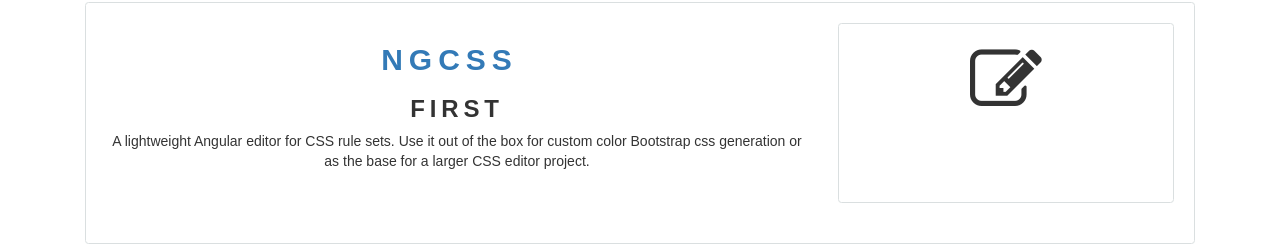
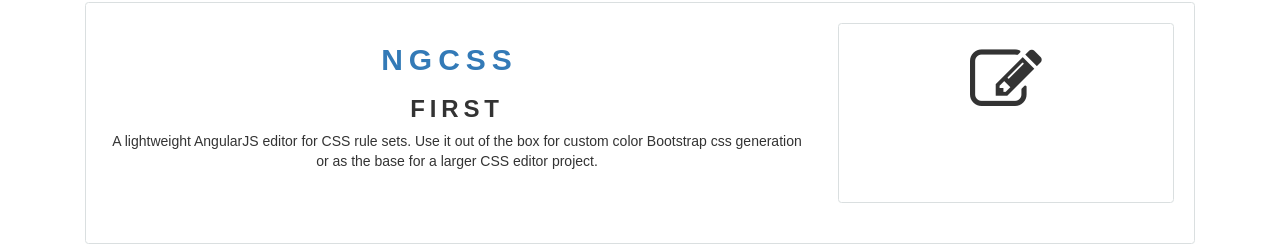
Before and after one commit to ionlyseespots/ionlyseespots.github.io, a plain HTML site: page index.html in a window 1280 px wide. Shown: the part 392-638 px from the top of the page. Drawn offline with nearby package versions, Linux system fonts and the light colour scheme; a web font is replaced by a local one.

Commit message:
template

```diff
--- a/index.html
+++ b/index.html
@@ -68,7 +68,7 @@
                 <div class="col-xs-8">
                     <h2><a href="">NGCSS</a></h2>
                     <h3>first</h3>
-                    <p>A lightweight Angular editor for CSS rule sets. Use it out of the box for custom color Bootstrap css generation or as the base for a larger CSS editor project.</p>
+                    <p>A lightweight AngularJS editor for CSS rule sets. Use it out of the box for custom color Bootstrap css generation or as the base for a larger CSS editor project.</p>
                 </div>
                 <div class="col-xs-4">
                     <div class="well text-center" style="height:180px;">
```
